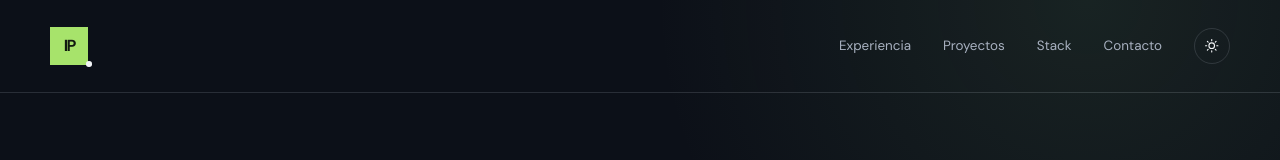
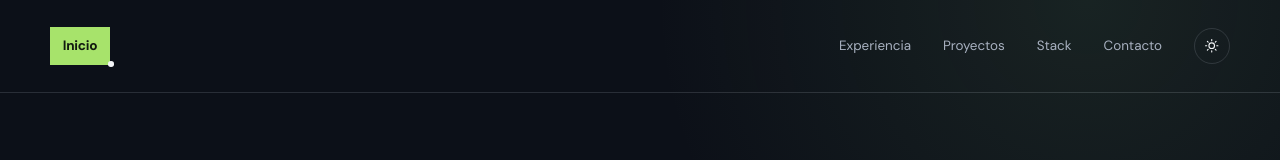
Before and after one commit to IgnacioPerezEtc/Portfolio, a React (Vite) app in the folder client/: page / in a window 1280 px wide. Shown: the top 160 px of the page. Built offline with nearby package versions, Linux system fonts and the light colour scheme; a web font is replaced by a local one.

Commit message:
cambiando texto de ip a inicio

```diff
--- a/client/src/App.jsx
+++ b/client/src/App.jsx
@@ -32,6 +32,8 @@ function App() {
   const [copied, setCopied] = useState(false);
   const [hideHeader, setHideHeader] = useState(false);
   const lastScrollY = useRef(0);
+  const isNavigatingRef = useRef(false);
+  const navTimeoutRef = useRef(null);
 
   useEffect(() => {
     document.documentElement.dataset.theme = dark ? "dark" : "light";
@@ -42,6 +44,10 @@ function App() {
     lastScrollY.current = window.scrollY;
     const onScroll = () => {
       const currentY = window.scrollY;
+      if (isNavigatingRef.current) {
+        lastScrollY.current = currentY;
+        return;
+      }
       const scrollingDown = currentY > lastScrollY.current;
       setHideHeader(scrollingDown && currentY > 96);
       lastScrollY.current = currentY;
@@ -51,6 +57,15 @@ function App() {
   }, []);
 
   const closeMenu = () => setMenuOpen(false);
+  const handleNavLinkClick = () => {
+    closeMenu();
+    isNavigatingRef.current = true;
+    setHideHeader(false);
+    clearTimeout(navTimeoutRef.current);
+    navTimeoutRef.current = setTimeout(() => {
+      isNavigatingRef.current = false;
+    }, 1000);
+  };
   const copyEmail = async () => {
     try {
       await navigator.clipboard.writeText("nachoperezetc@gmail.com");
@@ -64,15 +79,15 @@ function App() {
   return (
     <div className="site-shell">
       <header className={hideHeader && !menuOpen ? "header header--hidden" : "header"}>
-        <a className="brand" href="#inicio" onClick={closeMenu} aria-label="Ir al inicio">
-          <span>IP</span><i />
+        <a className="brand" href="#inicio" onClick={handleNavLinkClick} aria-label="Ir al inicio">
+          <span>Inicio</span><i />
         </a>
         <button className="menu-toggle" onClick={() => setMenuOpen(!menuOpen)} aria-label="Abrir navegación" aria-expanded={menuOpen}>
           {menuOpen ? <FiX /> : <FiMenu />}
         </button>
         <nav className={menuOpen ? "navigation is-open" : "navigation"} aria-label="Navegación principal">
           {[["Experiencia", "experiencia"], ["Proyectos", "proyectos"], ["Stack", "stack"], ["Contacto", "contacto"]].map(([label, id]) => (
-            <a href={`#${id}`} key={id} onClick={closeMenu}>{label}</a>
+            <a href={`#${id}`} key={id} onClick={handleNavLinkClick}>{label}</a>
           ))}
           <button className="theme-toggle" onClick={() => setDark(!dark)} aria-label={dark ? "Activar tema claro" : "Activar tema oscuro"}>
             {dark ? <FiSun /> : <FiMoon />}
```
Also changed, not shown: client/src/App.css.
